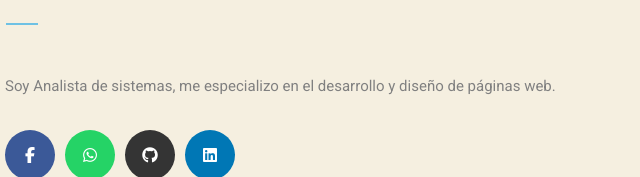
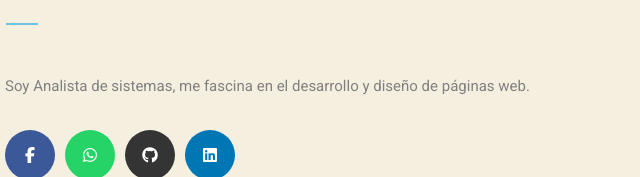
Before and after one commit to AbelAcostaEc/PortafolioAbelAcosta, a website: page index.html in a window 1280 px wide. Shown: the part 863-1040 px from the top of the page, 640-1280 px from the left. Drawn offline with nearby package versions, Linux system fonts and the light colour scheme.

Commit message:
Texto about

```diff
--- a/index.html
+++ b/index.html
@@ -105,8 +105,8 @@
         </div>
         <div class="descripcion">
           <p>
-            Soy Analista de sistemas, me especializo en el desarrollo y diseño
-            de páginas web.
+            Soy Analista de sistemas, me fascina en el desarrollo y diseño de
+            páginas web.
           </p>
         </div>
         <div class="redes">
```
